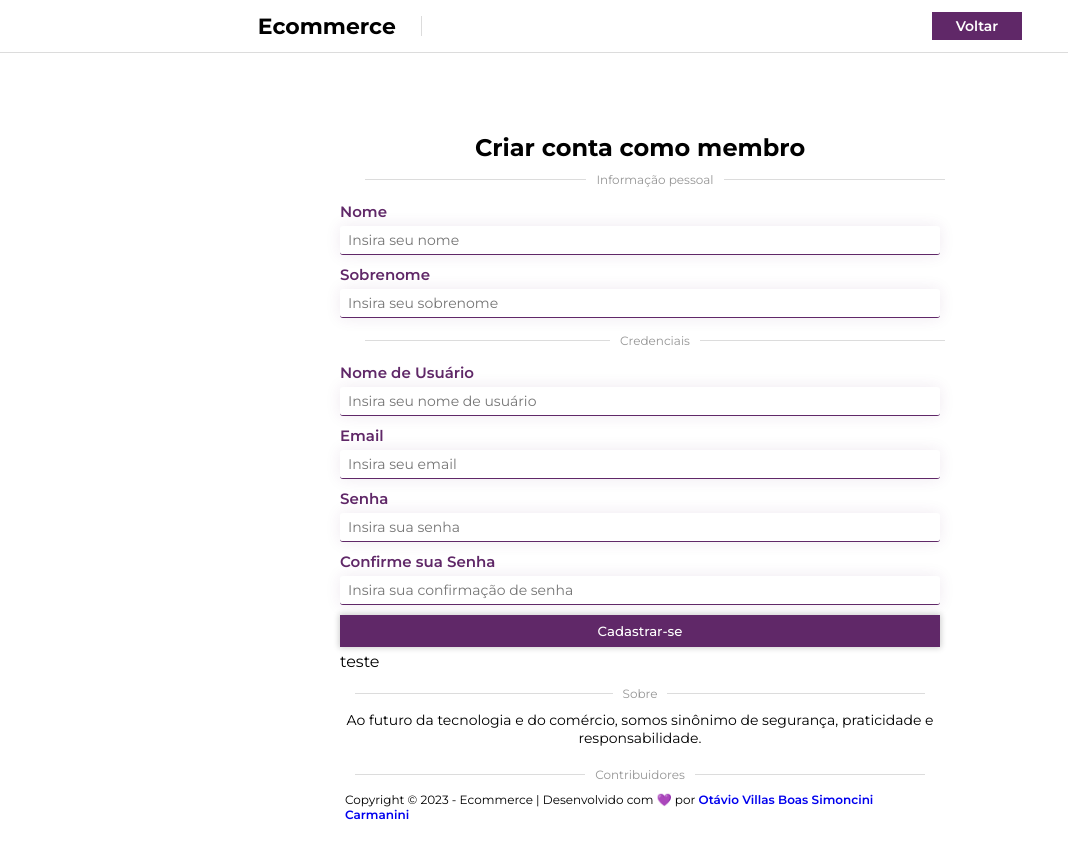
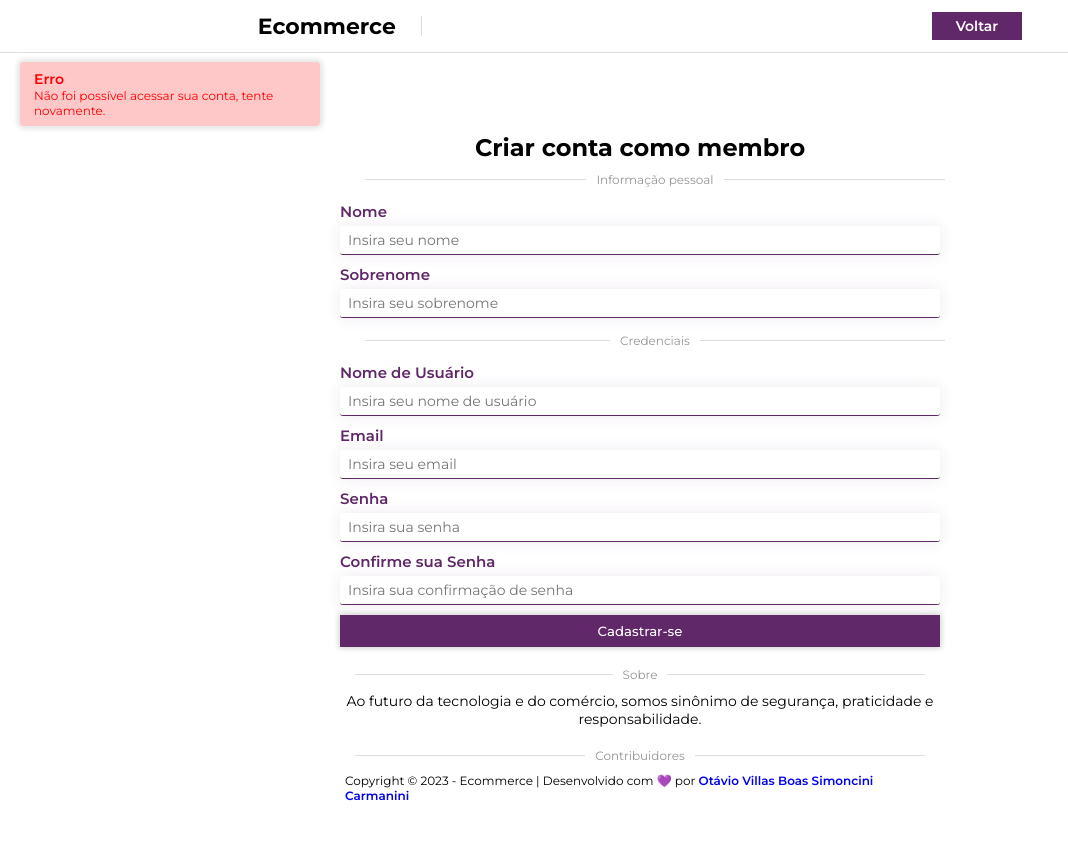
Before and after one commit to OtavioVB/OVB.Demos.Ecommerce, a React (Create React App) app in the folder frontend/: page /authentication/create in a window 1280 px wide. Both pictures are taken after a click on the input "Cadastrar-se". Shown: the whole page, without its empty margins (0-1068 px from the left). Built offline with nearby package versions, Linux system fonts and the light colour scheme.

Commit message:
feat: `notifications messages`

```diff
--- /dev/null
+++ b/frontend/src/components/Notifications/NotificationContainer.js
@@ -0,0 +1,9 @@
+import styles from './NotificationContainer.module.css';
+
+export default function NotificationContainer({children}){
+    return (
+        <div className={styles.NotificationContainer}>
+            {children}
+        </div>
+    );
+};
--- /dev/null
+++ b/frontend/src/components/Notifications/NotificationContainer.module.css
@@ -0,0 +1,26 @@
+.NotificationContainer{
+    display: grid;
+    padding: 15px;
+    position: absolute;
+    top: 45px;
+    left: 5px;
+}
+
+.NotificationContainerItem{
+    background-color: rgb(255, 200, 200);
+    padding: 8px 14px;
+    color: red;
+    max-width: 300px;
+    margin: 2px 0;
+    border-radius: 4px;
+    box-shadow: 0 0 5px 3px rgba(0, 0, 0, 0.1);
+}
+
+.NotificationContainerItemTitle{
+    font-weight: 600;
+    font-size: 14px;
+}
+
+.NotificationContainerItemDescription{
+    font-size: 12px;
+}
--- a/frontend/src/routes/Authentication/Member/MemberCreate/MemberCreate.js
+++ b/frontend/src/routes/Authentication/Member/MemberCreate/MemberCreate.js
@@ -1,11 +1,13 @@
 import HeaderWithoutNav from '../../../../sections/Header/HeaderWithoutNav.js';
 import styles from './MemberCreate.module.css';
+import stylesNotification from '../../../../components/Notifications/NotificationContainer.module.css';
 import SeparatorHorizontal from '../../../../components/Separator/SeparatorHorizontal/SeparatorHorizontal.js';
 import FormItem from '../../../../components/Form/FormItem/FormItem.js';
 import FormSubmitItem from '../../../../components/Form/FormSubmitItem/FormSubmitItem.js';
 import { Fragment, useState } from 'react';
 import Footer from '../../../../sections/Footer/Footer.js';
 import React from 'react';
+import NotificationContainer from '../../../../components/Notifications/NotificationContainer.js';
 /* import CreateAccount from '../../../../repositories/AccountRepository/AccountRepository.js';
 import { ProjectSourcePlatform, ProjectTenantIdentifier } from '../../../../configuration/ProjectConfiguration.js'; */
 
@@ -36,14 +38,20 @@ export default function MemberCreate(){
                     <FormItem Value={email} OnChange={e => setEmail(e.target.value)} Placeholder="Insira seu email" Identifier="email" Text="Email" TypeInput="email"></FormItem>
                     <FormItem Value={password} OnChange={e => setPassword(e.target.value)} Placeholder="Insira sua senha" Identifier="password" Text="Senha" TypeInput="password"></FormItem>
                     <FormItem Value={confirmPassword} OnChange={e => setConfirmPassword(e.target.value)} Placeholder="Insira sua confirmação de senha" Identifier="confirmPassword" Text="Confirme sua Senha" TypeInput="password"></FormItem>
-                    <FormSubmitItem OnClick={() => { addNotification("teste"); }}Identifier="submit-form" Value="Cadastrar-se"></FormSubmitItem>
+                    <FormSubmitItem OnClick={() => { addNotification("Não foi possível acessar sua conta, tente novamente."); }}Identifier="submit-form" Value="Cadastrar-se"></FormSubmitItem>
+
+                    <NotificationContainer>
                         {
                             notifications.map(notification => {
                                 return (
-                                <p>{notification}</p>
+                                    <div className={stylesNotification.NotificationContainerItem}>
+                                        <h1 className={stylesNotification.NotificationContainerItemTitle}>Erro</h1>
+                                        <p className={stylesNotification.NotificationContainerItemDescription}>{notification}</p>
+                                    </div>
                                 );
                             })
                         }
+                    </NotificationContainer>
                     <Footer WithContact={true}></Footer>
                 </section>
             </main>
```
Also changed, not shown: frontend/src/App.css (line endings or trailing spaces). Lines whose indentation alone changed are shown as unchanged.
